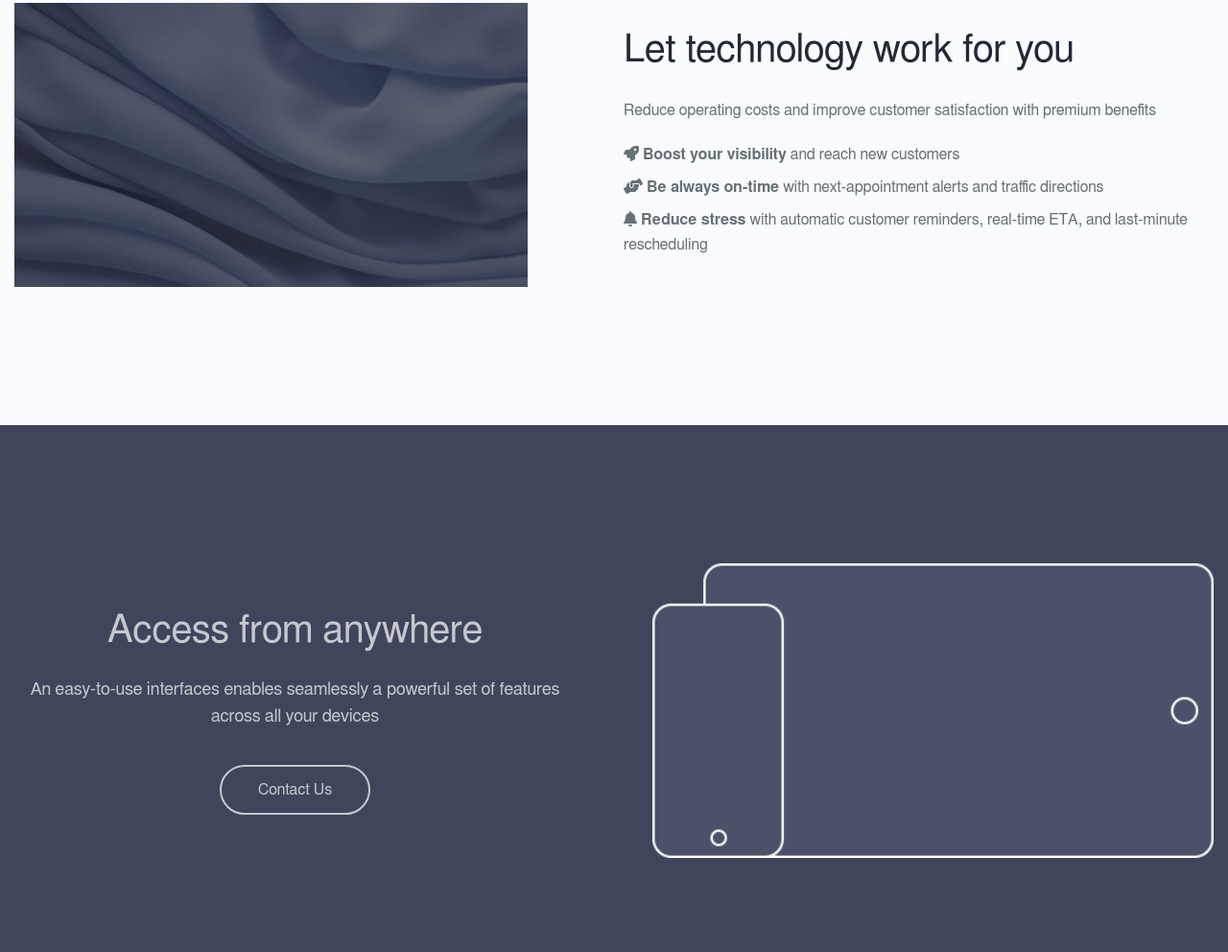
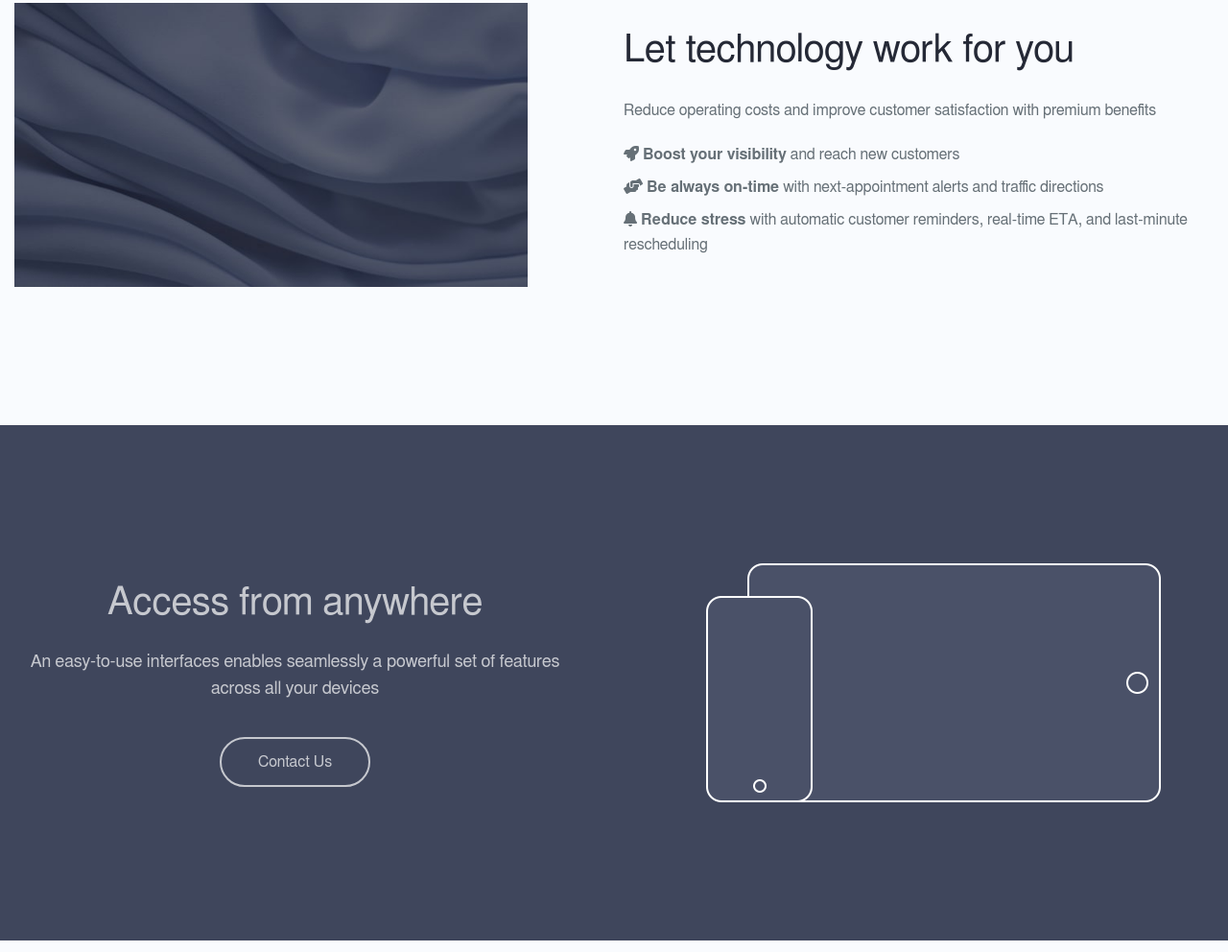
Before and after one commit to appkeep-lu/appkeep.lu, a plain HTML site: page index.html in a window 1280 px wide. Shown: the part 1805-2797 px from the top of the page at 96% size. Drawn offline with Linux system fonts and the light colour scheme; a web font is replaced by a local one.

Commit message:
Fix logo width

```diff
--- a/style/styles.css
+++ b/style/styles.css
@@ -133,8 +133,8 @@ h6 {
 }
 
 img {
+	height: auto;
 	max-width: 100%;
-	min-width: 100%;
 	vertical-align: middle; /* solves a gap when inside image-container */
 }
 
```
